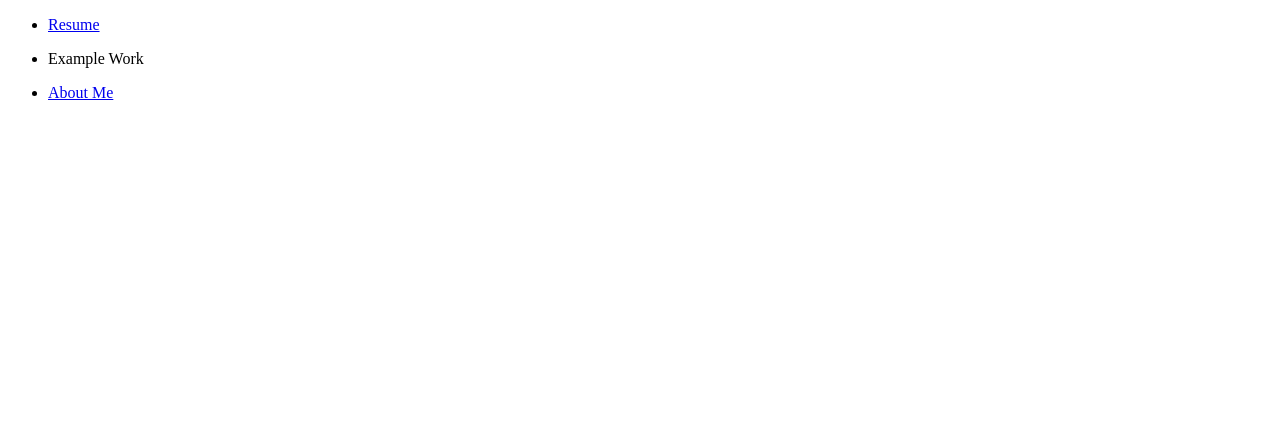
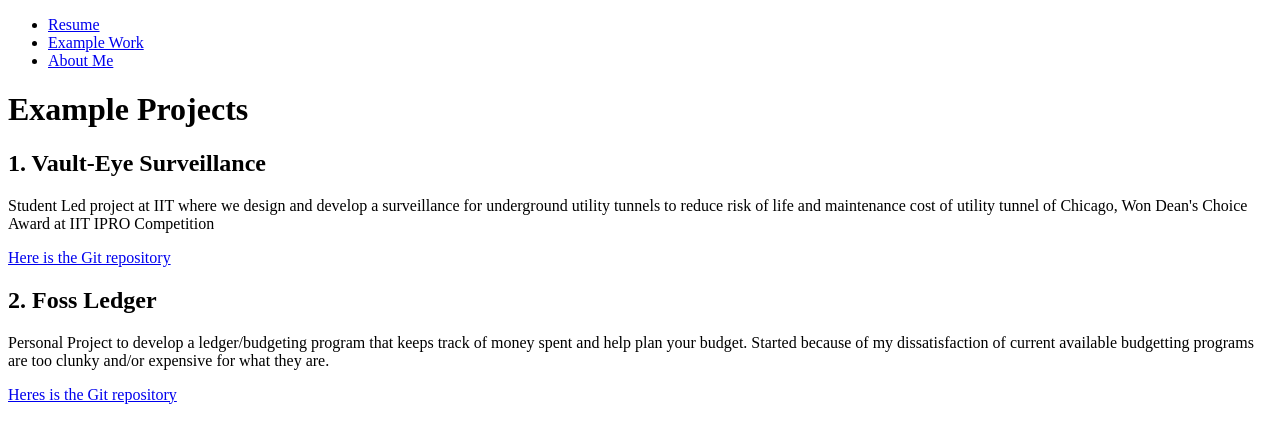
Before and after one commit to wmei1/itmd361_mysite, a plain HTML site: page project1/exampleWork.html in a window 1280 px wide. Drawn offline with Linux system fonts and the light colour scheme.

Commit message:
validated and all pages have content

```diff
--- a/project1/exampleWork.html
+++ b/project1/exampleWork.html
@@ -12,10 +12,26 @@
 		<div id="wrapper">
 			<div id="navbar">
 				<ul id="nav">
-					<li><a href ="./resume.html">Resume</a></li>
-					<li><p>Example Work</p></li>
+					<li><a href="./resume.html">Resume</a></li>
+					<li><a href="./exampleWork.html">Example Work</a></li>
 					<li><a href="./aboutme.html">About Me</a></li>
 				</ul>
+			</div>
+
+
+			<div id="wrapper2">
+				<h1>Example Projects</h1>
+				<h2>1. Vault-Eye Surveillance</h2>
+				<p> Student Led project at IIT where we design and develop a surveillance for
+				underground utility tunnels to reduce risk of life and maintenance cost of utility tunnel of Chicago,
+				Won Dean's Choice Award at IIT IPRO Competition</p>
+				<a href="https://github.com/skrzepto/IPRO-VAULT">Here is the Git repository</a>
+
+				<h2>2. Foss Ledger</h2>
+				<p> Personal Project to develop a ledger/budgeting program that keeps track of
+				money spent and help plan your budget. Started because of my dissatisfaction of current
+				available budgetting programs are too clunky and/or expensive for what they are.</p>
+				<a href="https://github.com/wmei1/ledger_foss">Heres is the Git repository</a>
 			</div>
 		</div>
 	</body>
```
Also changed, not shown: project1/aboutme.html (+12 -3 lines), project1/resume.html (+2 -2 lines).
